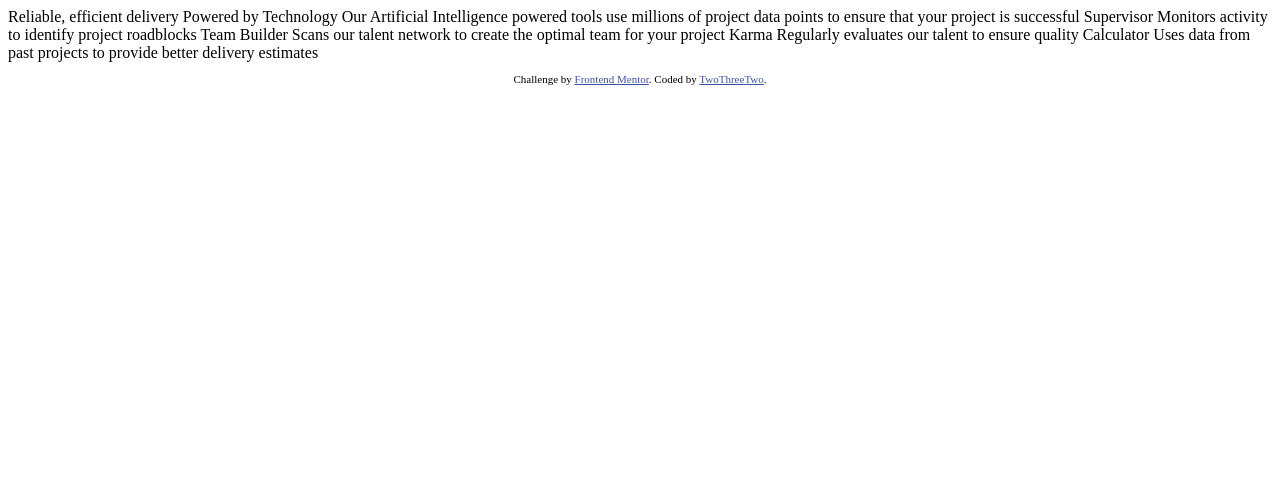
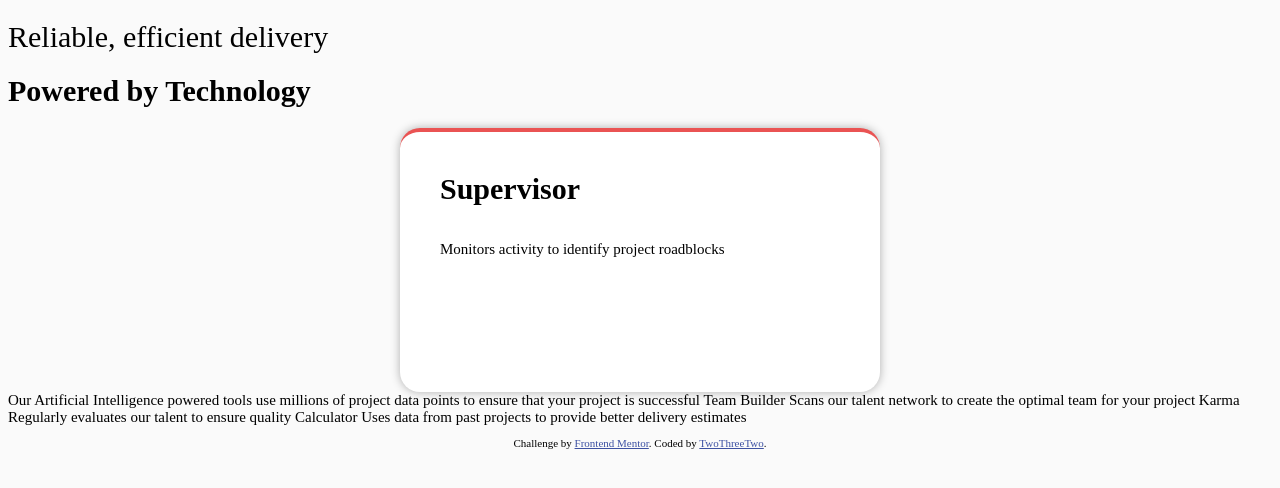
Before and after one commit to TwoThreeTwo/four-card-feature-section, a plain HTML site: page index.html in a window 1280 px wide. Drawn offline with Linux system fonts and the light colour scheme.

Commit message:
tt to proper div, added card css and shadowing

```diff
--- a/index.html
+++ b/index.html
@@ -9,20 +9,17 @@
 </head>
 <body>
   <div class="title-attribute">
+    <h1 class="title text-two">Reliable, efficient delivery</h1>
+    <h1 class="title-text">
+      Powered by Technology</h1>
     <div class="card one">
-
+      <h1>Supervisor</h1>
+      <p>Monitors activity to identify project roadblocks</p>
       </div>
   </div>
 
-
-  Reliable, efficient delivery
-  Powered by Technology
-
   Our Artificial Intelligence powered tools use millions of project data points
   to ensure that your project is successful
-
-  Supervisor
-  Monitors activity to identify project roadblocks
 
   Team Builder
   Scans our talent network to create the optimal team for your project
--- a/style.css
+++ b/style.css
@@ -1,5 +1,46 @@
+
+body {
+    font-size: 15px;
+    background-color: hsl(0, 0%, 98%);
+}
+
 .attribution {
     font-size: 11px; text-align: center;
 }.attribution a {
     color: hsl(228, 45%, 44%);
 }
+
+.text-two { /*Title Attr* 2*/
+    font-weight: normal;
+}
+
+.card {
+    width: 400px;
+    height: 200px;
+    display: flex;
+    margin: 0 auto;
+    flex-direction: column;
+    padding: 20px 40px 40px;
+    background: rgb(255, 255, 255);
+    border-top: 4px solid rgb(87, 7, 236);
+    border-radius: 20px;
+    transition: all 0.8s;
+    box-shadow: 0px 0px 10px rgba(0, 0, 0, 0.3);
+}
+
+.one {
+    border-color: hsl(0, 78%, 62%);
+    text-align: left;
+}
+
+.two { /*card Two*/
+    border-color:hsl(180, 62%, 55%);
+}
+
+.three {
+    border-color: hsl(34, 97%, 64%);
+}
+
+.four {
+    border-color: hsl(212, 86%, 64%);
+}
```
Also changed, not shown: 1 other file.
